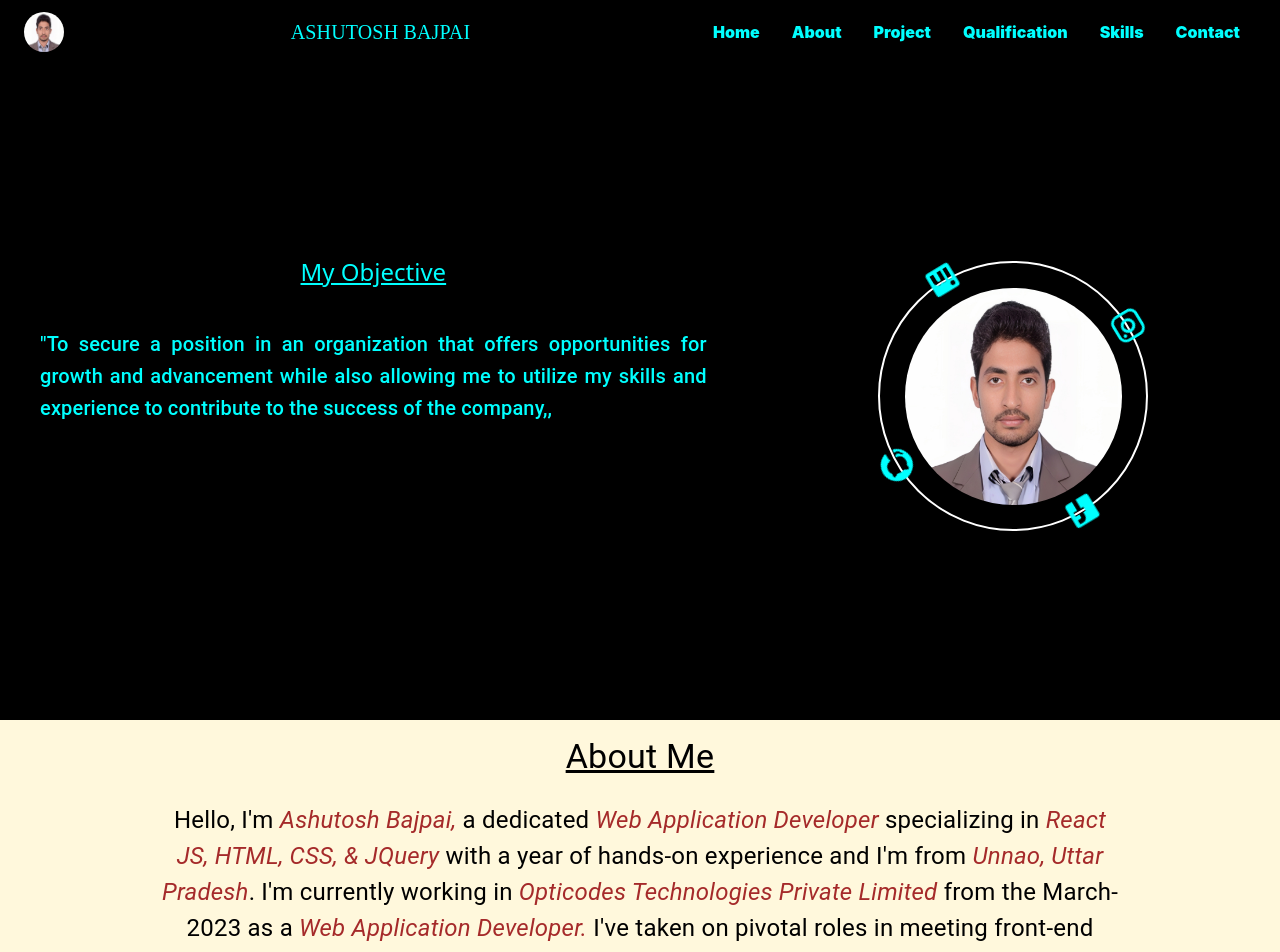
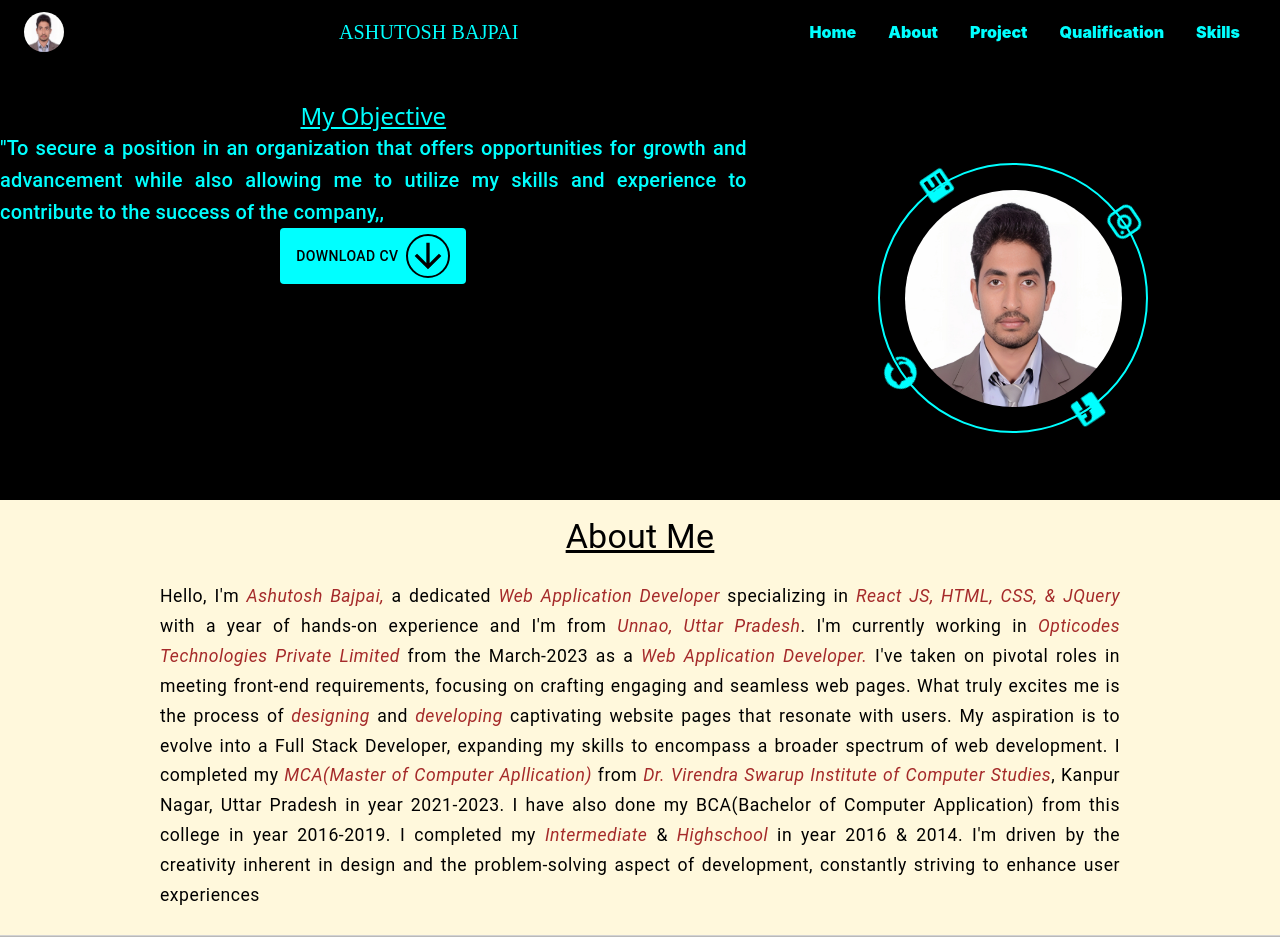
Before and after one commit to ashuBajpai999/portfolio, a React (Create React App) app: page / in a window 1280 px wide. Shown: the top 952 px of the page. Built offline with nearby package versions, Linux system fonts and the light colour scheme.

Commit message:
work on fix some issues

```diff
--- a/package.json
+++ b/package.json
@@ -11,9 +11,10 @@
     "@testing-library/jest-dom": "^5.17.0",
     "@testing-library/react": "^13.4.0",
     "@testing-library/user-event": "^13.5.0",
+    "firebase": "^10.12.4",
     "react": "^18.2.0",
     "react-dom": "^18.2.0",
-    "react-scripts": "5.0.1",
+    "react-scripts": "^5.0.1",
     "web-vitals": "^2.1.4"
   },
   "scripts": {
--- a/public/index.html
+++ b/public/index.html
@@ -3,7 +3,7 @@
   <head>
     <meta charset="utf-8" />
     <link rel="icon" href="%PUBLIC_URL%/ashutosh.ico" />
-    <meta name="viewport" content="width=device-width, initial-scale=1" />
+    <meta name="viewport" content="width=device-width, initial-scale=2" />
     <meta name="theme-color" content="#000000" />
     <meta
       name="description"
--- a/src/App.css
+++ b/src/App.css
@@ -1,19 +1,15 @@
 .main {
   background-color: black;
+  row-gap: 100px;
 }
 .main1 {
   color: aqua;
-  width: 100vw;
-  height: 90vh;
 }
 .objective {
-  display: grid;
-  place-content: center;
+  /* display: grid !important;
+  place-content: center !important; */
 }
-.orbit {
-  display: grid;
-  place-content: center;
-}
+
 @media screen and (max-width: 330px) {
   .avtar {
     font-size: 14px !important;
@@ -69,7 +65,10 @@
   background-color: cornsilk;
 }
 .about {
-  font-size: clamp(0.8rem, 1.5rem, 2rem) !important;
+  font-size: clamp(1rem, 3vw, 1.1rem) !important;
+  text-align: justify !important;
+  line-height: 1.7 !important;
+  letter-spacing: 0.03em !important;
 }
 .about span {
   color: brown;
@@ -81,30 +80,79 @@
   font-weight: 700;
 }
 .skills ul li {
-  font-size: larger;
-  line-height: 1.7;
-  letter-spacing: 0.03em;
+  font-size: clamp(1rem, 3vw, 1.1rem);
+  line-height: 1.5;
+  letter-spacing: 0.02em;
   text-align: justify;
   margin-top: 10px;
 }
-.footerText {
-  color: white;
+
+/* Footer CSS Start */
+
+.footerText .text {
+  color: aqua;
+  font-size: clamp(0.5rem, 3.5vw, 1.1rem) !important;
+}
+
+.footerText .name {
+  color: gold;
+  font-size: clamp(0.5rem, 3.5vw, 1.1rem) !important;
 }
 
 .footer {
   background-color: black;
-  color: #61dafb;
-  padding-top: 10px;
-  padding-bottom: 10px;
+  height: auto;
+  padding: 20px 0px;
 }
+
+.address {
+  text-align: center;
+}
+
+.footer .address,
+.mailLink,
+.contactMe,
+.socialAddress {
+  font-size: clamp(0.5rem, 3.5vw, 1.1rem) !important;
+}
+
+.verticalDivider {
+  width: 1.5px;
+  /* height: 110px; */
+  background-color: aqua;
+}
+
+.horizontalDivider {
+  height: 1.5px;
+  background-color: aqua;
+}
+
+.icon {
+  color: aqua;
+}
+
+/* Footer CSS End */
+
 @media screen and (max-width: 600px) {
   .footerLink {
     margin-left: 50;
   }
 }
 
+/*Orbitor CSS Start*/
+
+.orbit {
+  display: grid;
+  align-items: center;
+  min-height: 400px;
+}
+
 .center-container {
   position: relative; /* Allows for absolute positioning within */
+  justify-content: center;
+}
+
+.center-circle-avtar {
 }
 
 /* Central body */
@@ -118,11 +166,11 @@
 .orbit-ring {
   width: 270px; /* Diameter of the outer orbit */
   height: 270px;
-  border: 2px solid white; /* Creates the thin line for the orbit */
+  border: 2px solid aqua; /* Creates the thin line for the orbit */
   border-radius: 50%; /* Ensures the outer circle is round */
   position: absolute; /* Absolute positioning within the container */
   top: -27px;
-  left: -27px;
+  /* left: -27px; */
 }
 
 .orbit1-circle {
@@ -194,9 +242,7 @@
   }
 }
 
-.contactBackground {
-  background-image: linear-gradient(wheat, pink, gray);
-}
+/*Orbitor CSS End*/
 
 .decorative {
   margin: 0px 14px 0px 14px !important;
--- a/src/App.js
+++ b/src/App.js
@@ -1,23 +1,22 @@
 import { Divider, Grid } from "@mui/material";
-import { Fragment } from "react";
+import React, { Fragment } from "react";
 import "./App.css";
+import Footer from "./Components/Footer";
 import Header from "./Components/Header";
 import About from "./Modules/About";
 import Home from "./Modules/Home";
 import ProjectDetails from "./Modules/ProjectDetails";
 import Qualification from "./Modules/Qualification";
 import Skills from "./Modules/Skills";
-import Footer from "./Components/Footer";
-import ContactPage from "./Modules/ContactPage";
 
 function App() {
   return (
     <Fragment>
       <Grid container className="main">
-        <Grid item md={12} xs={12} sm={12} height="12%">
+        <Grid item md={12} xs={12} sm={12}>
           <Header />
         </Grid>
-        <Grid item md={12} xs={12} sm={12} height="88%">
+        <Grid item md={12} xs={12} sm={12}>
           <Home />
         </Grid>
       </Grid>
@@ -49,13 +48,7 @@ function App() {
           backgroundColor: "lightGrey",
         }}
       />
-      <ContactPage />
-      <Divider
-        sx={{
-          height: "1px",
-          backgroundColor: "lightGrey",
-        }}
-      />
+
       <Footer />
     </Fragment>
   );
--- /dev/null
+++ b/src/Components/Firebase.js
@@ -0,0 +1,21 @@
+// Import the functions you need from the SDKs you need
+import { initializeApp } from "firebase/app";
+import { getStorage } from "firebase/storage";
+// TODO: Add SDKs for Firebase products that you want to use
+// https://firebase.google.com/docs/web/setup#available-libraries
+
+// Your web app's Firebase configuration
+const firebaseConfig = {
+  apiKey: "AIzaSyDPqhDnLWSGff4yFjS0QiD5yLleXlHWNb0",
+  authDomain: "portfolio-4f287.firebaseapp.com",
+  projectId: "portfolio-4f287",
+  storageBucket: "portfolio-4f287.appspot.com",
+  messagingSenderId: "471684723008",
+  appId: "1:471684723008:web:b94dff1c5058a95af9caa5",
+};
+
+// Initialize Firebase
+const app = initializeApp(firebaseConfig);
+const storage = getStorage(app);
+
+export { storage };
--- a/src/Components/Footer.js
+++ b/src/Components/Footer.js
@@ -1,51 +1,155 @@
-import FacebookIcon from "@mui/icons-material/Facebook";
+import { Mail, WhatsApp } from "@mui/icons-material";
 import GitHubIcon from "@mui/icons-material/GitHub";
-import InstagramIcon from "@mui/icons-material/Instagram";
 import LinkedInIcon from "@mui/icons-material/LinkedIn";
-import { Grid, Link, Typography } from "@mui/material";
+import { Divider, Grid, Link } from "@mui/material";
 import React from "react";
 import "../App.css";
 
 const Footer = () => {
+  const width = window.innerWidth;
+  const isMdScreen = width < 1400 && width >= 900;
   return (
-    <Grid container direction="row" className="footer">
-      <Grid item md={12} xs={12} sm={12} marginLeft={5}>
-        <Grid container>
-          <Grid item md={12} xs={12} sm={12}>
-            <Typography sx={{ pr: { xs: 4 }, textAlign: { xs: "justify" } }}>
-              <span className="footerText">
-                Copyright © 2023 reserved Designed By
-              </span>
-              &nbsp; Ashutosh Bajpai ❤
-            </Typography>
+    <Grid container className="footer">
+      <Grid item xs={12} md={2.5} sm={4}>
+        <Grid
+          container
+          display="flex"
+          justifyContent="space-evenly"
+          alignItems="center"
+        >
+          <Grid item xs={12} color="aqua" className="address">
+            <p
+              style={{
+                color: "goldenrod",
+                fontStyle: "oblique",
+              }}
+            >
+              ADDRESS
+            </p>
+            <p>Azad Nagar, Shuklaganj,</p>
+            <p> Unnao 209861</p>
           </Grid>
-          <Grid container>
-            <Grid item xs={3} sm={0.6} md={0.4}>
+        </Grid>
+      </Grid>
+      <Grid item className="verticalDivider">
+        <Divider orientation="vertical" />
+      </Grid>
+      <Grid item xs={12} md={4} sm={4}>
+        <Grid
+          container
+          display="flex"
+          justifyContent="space-evenly"
+          alignItems="center"
+        >
+          <Grid item>
+            <p
+              className="contactMe"
+              style={{
+                color: "goldenrod",
+                fontStyle: "oblique",
+                textAlign: "center",
+              }}
+            >
+              CONTACT ME
+            </p>
+            <p>
               <Link
+                color="aqua"
+                href="https://mail.google.com/mail/?view=cm&fs=1&to=ashutoshbajpai512@gmail.com&su=Recruitment Process&body=Your message here"
                 target="_blank"
-                href="https://m.facebook.com/profile.php/?id=100004580445865&name=xhp_nt__fb__action__open_user"
+                underline="none"
+                className="mailLink"
               >
-                <FacebookIcon fontSize="large" className="icon" />
+                <Mail
+                  sx={{
+                    color: "aqua",
+                  }}
+                  viewBox="2 0 22 18"
+                />
+                ashutoshbajpai512@gmail.com
               </Link>
-            </Grid>
-            <Grid item xs={3} sm={0.6} md={0.4}>
-              <Link href="https://instagram.com/surya9870/" target="_blank">
-                <InstagramIcon fontSize="large" className="icon" />
+            </p>
+            <p style={{ textAlign: "center" }}>
+              <Link
+                color="aqua"
+                href="https://mail.google.com/mail/?view=cm&fs=1&to=ashutoshbajpai512@gmail.com&su=Recruitment Process&body=Your message here"
+                target="_blank"
+                underline="none"
+                className="mailLink"
+              >
+                <WhatsApp
+                  sx={{
+                    color: "aqua",
+                  }}
+                  viewBox="2 0 22 22"
+                />
+                <span>+91 8299582099</span>
               </Link>
-            </Grid>
-            <Grid item xs={3} sm={0.6} md={0.4}>
+            </p>
+          </Grid>
+        </Grid>
+      </Grid>
+      <Grid item className="verticalDivider">
+        <Divider orientation="vertical" />
+      </Grid>
+      <Grid item xs={12} md={2} sm={4}>
+        <Grid
+          container
+          display="flex"
+          justifyContent="space-evenly"
+          alignItems="center"
+        >
+          <Grid item xs={12}>
+            <p
+              className="socialAddress"
+              style={{
+                color: "goldenrod",
+                fontStyle: "oblique",
+                textAlign: "center",
+              }}
+            >
+              SOCIAL ADDRESS
+            </p>
+            <p style={{ textAlign: "center" }}>
               <Link
                 href="https://in.linkedin.com/in/ashutosh-bajpai-6b8baa152"
                 target="_blank"
               >
                 <LinkedInIcon fontSize="large" className="icon" />
               </Link>
-            </Grid>
-            <Grid item xs={3} sm={0.6} md={0.4}>
               <Link href="https://github.com/ashuBajpai999/" target="_blank">
                 <GitHubIcon fontSize="large" className="icon" />
               </Link>
-            </Grid>
+            </p>
+          </Grid>
+        </Grid>
+      </Grid>
+      <Grid
+        item
+        xs={12}
+        md={0.02}
+        className={isMdScreen ? "verticalDivider" : "horizontalDivider"}
+      >
+        <Divider
+          orientation={isMdScreen ? "vertical" : ""}
+          variant={isMdScreen ? "fullWidth" : "middle"}
+        />
+      </Grid>
+      <Grid item xs={12} md={3} sm={4}>
+        <Grid
+          container
+          display="flex"
+          justifyContent="center"
+          alignItems="center"
+        >
+          <Grid
+            item
+            xs={12}
+            sx={{ textAlign: "center" }}
+            className="footerText"
+          >
+            <p className="text">Copyright © 2023 reserved Designed By</p>
+            <span className="name"> Ashutosh Bajpai ❤</span>
           </Grid>
         </Grid>
       </Grid>
--- a/src/Components/Header.js
+++ b/src/Components/Header.js
@@ -20,7 +20,6 @@ const navItems = [
   { name: "Project", id: "#Project" },
   { name: "Qualification", id: "#Qualification" },
   { name: "Skills", id: "#Skills" },
-  { name: "Contact", id: "#Contact" },
 ];
 
 const Header = (props) => {
--- a/src/Modules/ContactPage.js
+++ b/src/Modules/ContactPage.js
@@ -1,10 +1,25 @@
 import { Call, Mail } from "@mui/icons-material";
-import { Grid, Link, Typography } from "@mui/material";
+import { Button, Grid, Link, Typography } from "@mui/material";
 import React from "react";
+import { getDownloadURL, ref } from "firebase/storage";
 import "../App.css";
-import { red } from "@mui/material/colors";
+import { storage } from "../Components/Firebase";
 
 const ContactPage = () => {
+  const handleClick = async () => {
+    try {
+      // Reference to the CV file in Firebase Storage
+      const cvRef = ref(storage, "ASHUTOSH BAJPAI.pdf"); // Ensure the path matches the one in your bucket
+
+      // Get the download URL
+      const cvUrl = await getDownloadURL(cvRef);
+
+      // Open the CV in a new tab
+      window.open(cvUrl, "_blank");
+    } catch (error) {
+      console.error("Error downloading CV:", error);
+    }
+  };
   return (
     <Grid container id="Contact" className="contactBackground">
       <Grid item md={12} xs={12} sm={12}>
@@ -22,7 +37,10 @@ const ContactPage = () => {
       <Grid item md={12} sm={12} xs={12}>
         <Grid container display="flex">
           <Grid item md={5} sm={5} xs={12} margin={2}>
-            <Typography variant="h2">Let's Connect With Chat</Typography>
+            <Typography>Let's Connect With Chat</Typography>
+            <Button variant="contained" onClick={handleClick}>
+              Download CV
+            </Button>
           </Grid>
           <Grid item md={5}>
             <Grid container display="inherit" flexDirection="column">
--- a/src/Modules/Home.js
+++ b/src/Modules/Home.js
@@ -2,10 +2,13 @@ import FacebookIcon from "@mui/icons-material/Facebook";
 import GitHubIcon from "@mui/icons-material/GitHub";
 import InstagramIcon from "@mui/icons-material/Instagram";
 import LinkedInIcon from "@mui/icons-material/LinkedIn";
-import { Grid, Typography } from "@mui/material";
+import { Button, Grid, Typography } from "@mui/material";
 import React from "react";
 // import img from "../image/profileImage.png";
+import { ArrowDownward } from "@mui/icons-material";
+import { getDownloadURL, ref } from "firebase/storage";
 import "../App.css";
+import { storage } from "../Components/Firebase";
 import img from "../image/ashutosh.png";
 
 const Home = () => {
@@ -33,39 +36,83 @@ const Home = () => {
         break;
     }
   };
+
+  const downloadCV = async () => {
+    try {
+      // Reference to the CV file in Firebase Storage
+      const cvRef = ref(storage, "ASHUTOSH BAJPAI.pdf"); // Ensure the path matches the one in your bucket
+
+      // Get the download URL
+      const cvUrl = await getDownloadURL(cvRef);
+
+      // Open the CV in a new tab
+      window.open(cvUrl, "_blank");
+    } catch (error) {
+      console.error("Error downloading CV:", error);
+    }
+  };
   return (
-    <Grid
-      container
-      className="main1"
-      sx={{ aspectRatio: { md: 2 / 1, sm: 1, xs: 1 } }}
+    <Grid container className="main1">
+      <Grid item md={7} xs={12} sm={7} className="objective">
+        <div
+        // style={{ marginBottom: "10px" }}
         >
-      <Grid item md={7} xs={12} sm={7} className="objective">
           <Typography
             variant="h5"
             sx={{
-            display: "flex",
-            justifyContent: "center",
-            alignItems: "center",
               fontFamily: "sans",
               textDecoration: "underline",
+              textAlign: "center",
             }}
           >
             My Objective
           </Typography>
+        </div>
+        <div>
           <Typography
             variant="h6"
             sx={{
-            margin: "2.5rem",
+              // margin: "2.5rem",
               textAlign: "justify",
             }}
           >
-          "To secure a position in an organization that offers opportunities for
-          growth and advancement while also allowing me to utilize my skills and
-          experience to contribute to the success of the company,,
+            "To secure a position in an organization that offers opportunities
+            for growth and advancement while also allowing me to utilize my
+            skills and experience to contribute to the success of the company,,
           </Typography>
+        </div>
+        <div
+          style={{
+            textAlign: "center",
+            // marginTop: "10px",
+          }}
+        >
+          <Button
+            onClick={downloadCV}
+            variant="contained"
+            sx={{
+              backgroundColor: "aqua",
+              "&:hover": {
+                backgroundColor: "aqua",
+              },
+              color: "black",
+            }}
+          >
+            Download CV
+            <ArrowDownward
+              sx={{
+                width: 40,
+                height: 40,
+                ml: 1,
+                border: "2px solid black",
+                borderRadius: "50%",
+              }}
+            ></ArrowDownward>
+          </Button>
+        </div>
       </Grid>
       <Grid item md={5} xs={12} sm={5} className="orbit">
-        <Grid container className="center-container" sx={{ mt: 9 }}>
+        <Grid container className="center-container">
           <Grid item className="orbit-ring">
             <FacebookIcon
               className="orbit2-circle"
@@ -96,7 +143,7 @@ const Home = () => {
               }}
             />
           </Grid>
-          <Grid item className="center-circle">
+          <Grid item className="center-circle-avtar">
             <img className="center-circle" src={img} alt="" />
           </Grid>
         </Grid>
--- a/src/Modules/Qualification.js
+++ b/src/Modules/Qualification.js
@@ -85,7 +85,7 @@ const Qualification = () => {
               ></CardMedia>
               <CardContent
                 sx={{
-                  aspectRatio: 1,
+                  aspectRatio: 1.6,
                 }}
                 className="hu"
               >
```
Also changed, not shown: 1 other file (tests, documents, lock files or other folders). Lines whose indentation alone changed are shown as unchanged.
